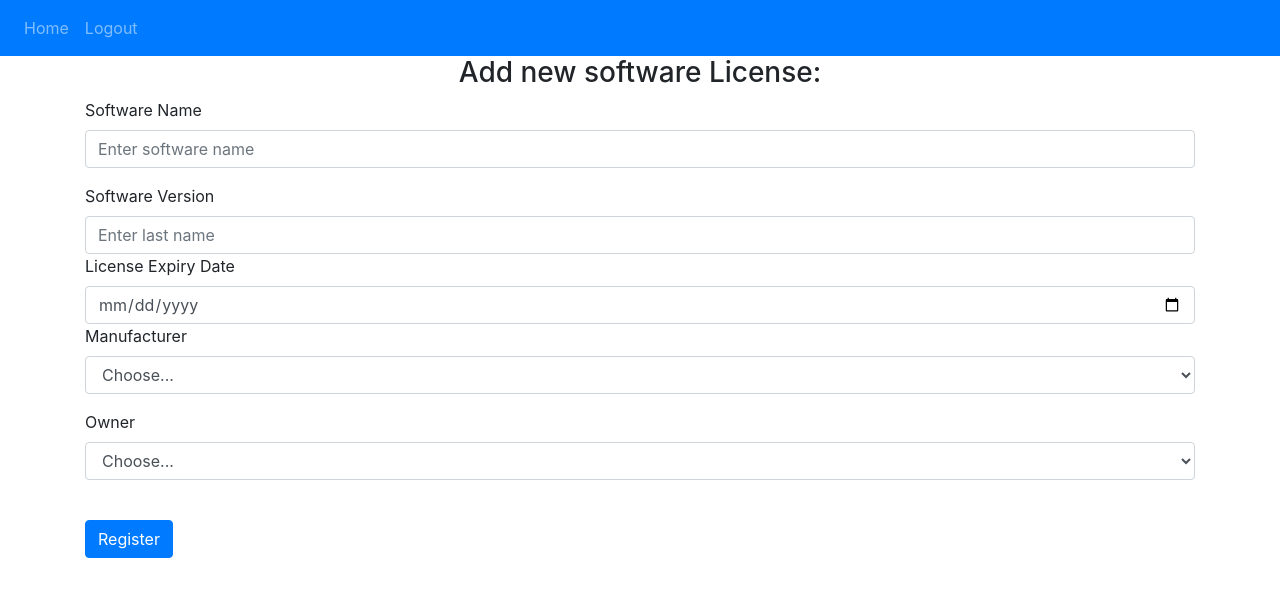
After one commit to hs0017/sed-assignment, a Flask app: page /add_software in a window 1280 px wide. The commit adds this page. Shown: the top 597 px of the page. Run offline with Flask 3, Linux system fonts and the light colour scheme; a user stored in the database is signed in; some libraries are stand-ins or nearby versions.

```diff
--- a/surreylm/auth.py
+++ b/surreylm/auth.py
@@ -49,7 +49,7 @@ def sign_up():
             flash('Password must be at least 7 characters.', category='error')
         else:
             new_user = User(email=email, first_name=first_name, last_name=last_name,
-                            password=generate_password_hash(password1, method='sha256'))
+                            password=generate_password_hash(password1, method='sha256'), admin=True)
             db.session.add(new_user)
             db.session.commit()
             login_user(new_user, remember=True)
--- /dev/null
+++ b/surreylm/templates/add_license.html
@@ -0,0 +1,54 @@
+{% extends "base.html" %} {% block title %}Add License{% endblock %} {% block content
+%}
+<form method="POST">
+    <h3 align="center">Add new software License:</h3>
+    <div class="form-group">
+        <label for="name">Software Name</label>
+        <input
+          type="text"
+          class="form-control"
+          id="name"
+          name="name"
+          placeholder="Enter software name"
+        />
+</div>
+    <div class="form-group">
+        <label for="version">Software Version</label>
+        <input
+          type="text"
+          class="form-control"
+          id="version"
+          name="version"
+          placeholder="Enter last name"
+        />
+    <div class="form-group">
+        <label for="expiry_date">License Expiry Date</label>
+        <input
+          type="date"
+          class="form-control"
+          id="expiry_date"
+          name="expiry_date"
+          placeholder="Enter license expiry date"
+        />
+    <div class="form-group">
+      <label for="vendor">Manufacturer</label>
+      <select id="vendor" name="vendor" class="form-control">
+        <option selected>Choose...</option>
+        {% for vendor in vendors %}
+        <option>{{vendor.id}}. {{vendor.name}}</option>
+            {% endfor %}
+      </select>
+    </div>
+     <div class="form-group">
+      <label for="owner">Owner</label>
+      <select id="owner" name="owner" class="form-control">
+        <option selected>Choose...</option>
+        {% for owner in owners %}
+        <option>{{owner.id}}. {{owner.first_name}} {{owner.last_name}}</option>
+          {% endfor %}
+      </select>
+      </div>
+<br />
+<button type="submit" class="btn btn-primary">Register</button>
+</form>
+  {% endblock %}
--- a/surreylm/templates/base.html
+++ b/surreylm/templates/base.html
@@ -31,8 +31,6 @@
           {% if user.is_authenticated %}
           <a class="nav-item nav-link" id="home" href="/">Home</a>
           <a class="nav-item nav-link" id="logout" href="/logout">Logout</a>
-          <a class="nav-item nav-link" id="add_vendor" href="/add_vendor">Add Manufacturer</a>
-          <a class="nav-item nav-link" id="add_owner" href="/add_owner">Add Owner</a>
           {% else %}
           <a class="nav-item nav-link" id="login" href="/login">Login</a>
           <a class="nav-item nav-link" id="register" href="/register">Register</a>
--- a/surreylm/views.py
+++ b/surreylm/views.py
@@ -1,3 +1,5 @@
+import datetime
+
 from flask import Blueprint, render_template, request, flash, redirect, url_for
 from flask_login import login_required, current_user
 from sqlalchemy import func
@@ -11,7 +13,8 @@ views = Blueprint('views', __name__)
 @views.route('/')
 @login_required
 def home():
-    return render_template("home.html", user=current_user)
+    software = Software.query.all()
+    return render_template("home.html", user=current_user, software=software)
 
 
 # @views.route('/edit_software')
@@ -85,3 +88,38 @@ def add_vendor():
             flash('Owner added!', category='success')
             return redirect(url_for('views.home'))
     return render_template("add_owner.html", user=current_user)
+
+
+@views.route('/add_software', methods=['GET', 'POST'])
+@login_required
+def add_software():
+    vendors = Vendor.query.all()
+    owners = Software_owner.query.all()
+
+    if request.method == 'POST':
+        name = request.form.get('name')
+        version = request.form.get('version')
+        license_expiry = request.form.get('expiry_date')
+        vendor = request.form.get('vendor')
+        vendor_id = vendor.split('.')[0]
+        owner = request.form.get('owner')
+        owner_id = owner.split('.')[0]
+        year, month, day = license_expiry.split('-')
+        converted_date = datetime.date(int(year), int(month), int(day))
+
+        software = Software.query.filter(func.lower(Software.name) == func.lower(name)).first()
+
+        if software:
+            flash('Software already exists.', category='error')
+        elif len(name) < 1:
+            flash('Software name must be greater than 0 characters.', category='error')
+        elif len(version) < 1:
+            flash('Software version must be greater than 0 characters.', category='error')
+        else:
+            new_software = Software(name=name, version=version, license_expiry=converted_date, vendor_id=vendor_id,
+                                    academic_id=owner_id)
+            db.session.add(new_software)
+            db.session.commit()
+            flash('Software added!', category='success')
+            return redirect(url_for('views.home'))
+    return render_template("add_license.html", user=current_user, vendors=vendors, owners=owners)
```
Also changed, not shown: surreylm/__init__.py (+0 -8 lines), surreylm/templates/home.html (+8 -6 lines), instance/lmdatabase.db.
